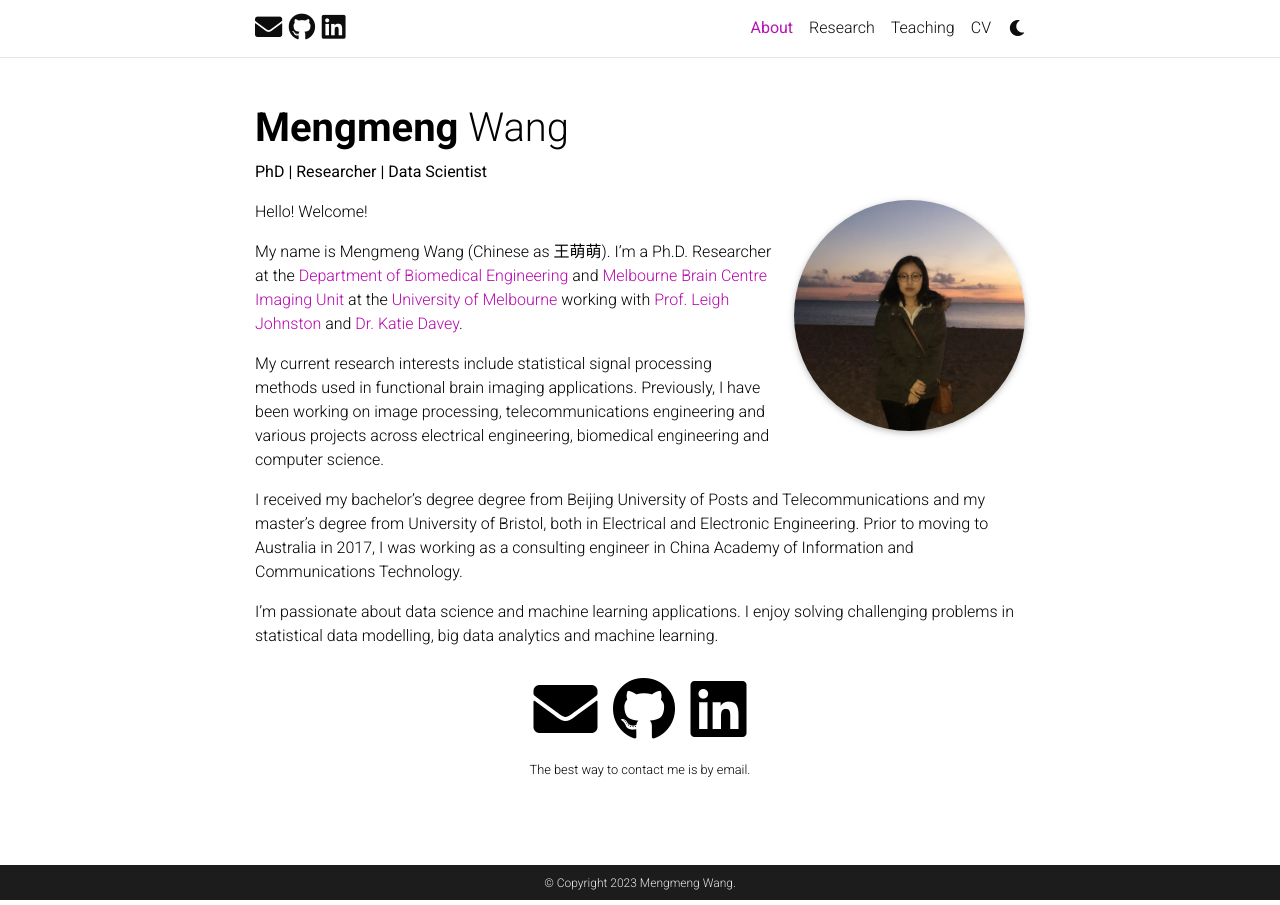
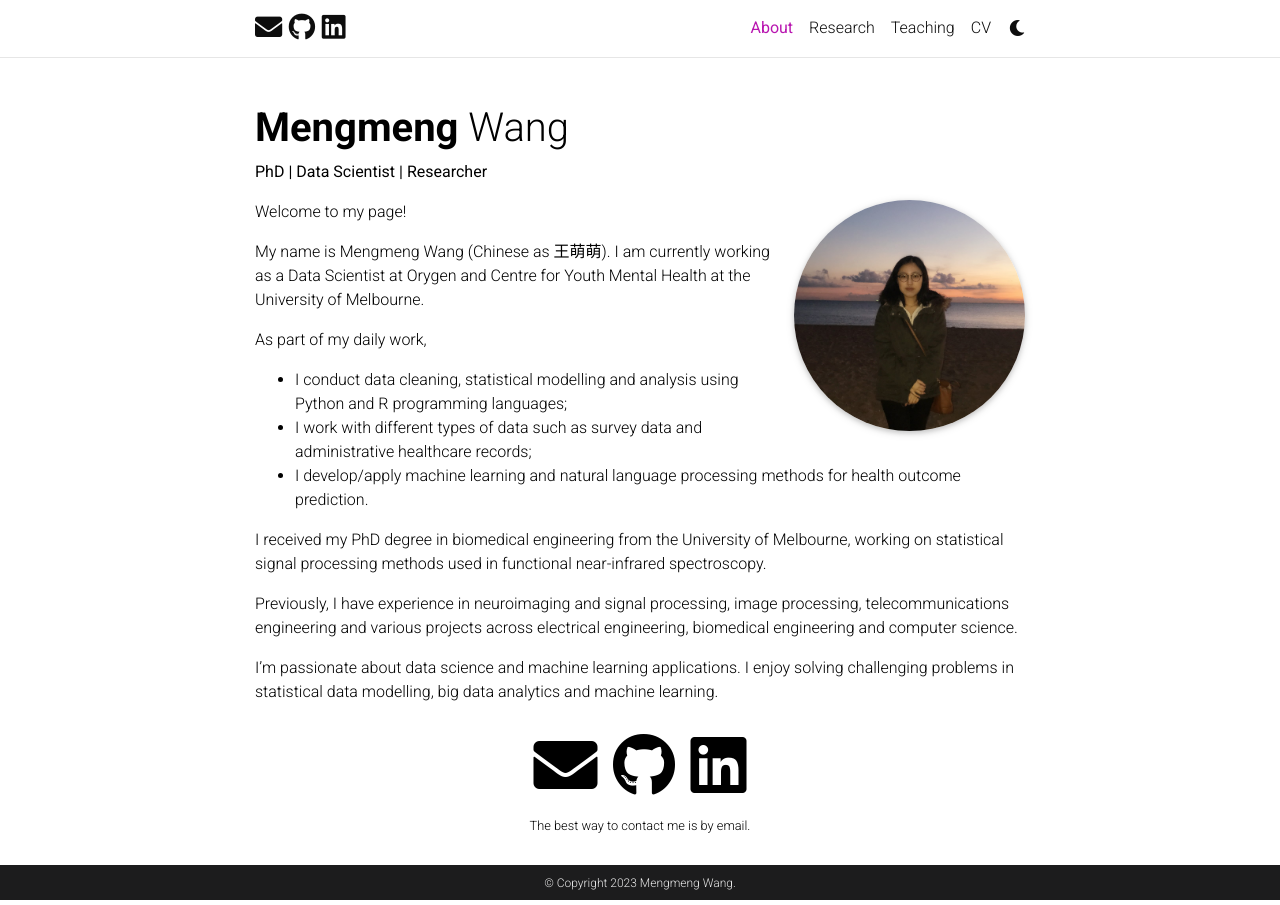
Before and after one commit to mengmwang/mengmwang.github.io, a Jekyll site: the page built from _pages/about.md, in a window 1280 px wide. Built offline with Jekyll 4.4.1, drawn with Linux system fonts in a browser that asks for light colours; full-size pictures stand in for the smaller copies a plugin makes; comment, search, counter and statistics services are not loaded; a style sheet for code colours, icons or effects is not loaded.

Commit message:
Update about.md
Add in current experience

```diff
--- a/_pages/about.md
+++ b/_pages/about.md
@@ -3,7 +3,7 @@ layout: about
 title: About
 permalink: /
 # subtitle: <a href='#'>The University of Melbourne</a>. Address. Contacts. Moto. Etc.
-subtitle: <b>PhD | Researcher | Data Scientist</b>
+subtitle: <b>PhD | Data Scientist | Researcher</b>
 
 profile:
   align: right
@@ -19,15 +19,20 @@ selected_papers: false # includes a list of papers marked as "selected={true}"
 social: true  # includes social icons at the bottom of the page
 ---
 
-Hello! Welcome!
+Welcome to my page!
 
-My name is Mengmeng Wang (Chinese as 王萌萌). I'm a Ph.D. Researcher at the [Department of Biomedical Engineering](https://biomedical.eng.unimelb.edu.au/) and [Melbourne Brain Centre Imaging Unit](https://medicine.unimelb.edu.au/school-structure/medicine/research/mbciu) at the [University of Melbourne](https://www.unimelb.edu.au/) working with [Prof. Leigh Johnston](https://findanexpert.unimelb.edu.au/profile/15352-leigh-johnston) and [Dr. Katie Davey](https://findanexpert.unimelb.edu.au/profile/145109-katie-davey).
+My name is Mengmeng Wang (Chinese as 王萌萌). I am currently working as a Data Scientist at Orygen and Centre for Youth Mental Health at the University of Melbourne.
 
-My current research interests include statistical signal processing methods used in functional brain imaging applications. Previously, I have been working on image processing, telecommunications engineering and various projects across electrical engineering, biomedical engineering and computer science.
+As part of my daily work,
+- I conduct data cleaning, statistical modelling and analysis using Python and R programming languages;
+- I work with different types of data such as survey data and administrative healthcare records;
+- I develop/apply machine learning and natural language processing methods for health outcome prediction.
 
-I received my bachelor's degree degree from Beijing University of Posts and Telecommunications and my master's degree from University of Bristol, both in Electrical and Electronic Engineering. Prior to moving to Australia in 2017, I was working as a consulting engineer in China Academy of Information and Communications Technology.
+I received my PhD degree in biomedical engineering from the University of Melbourne, working on statistical signal processing methods used in functional near-infrared spectroscopy.
 
-I'm passionate about data science and machine learning applications. I enjoy solving challenging problems in statistical data modelling, big data analytics and machine learning.
+Previously, I have experience in neuroimaging and signal processing, image processing, telecommunications engineering and various projects across electrical engineering, biomedical engineering and computer science.
+
+I’m passionate about data science and machine learning applications. I enjoy solving challenging problems in statistical data modelling, big data analytics and machine learning.
 
 {% comment %}
 
```
